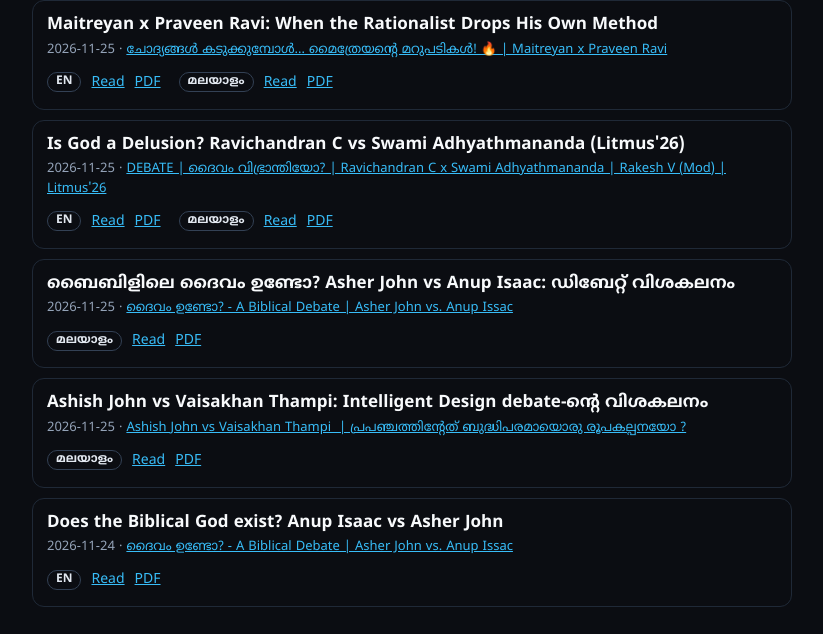
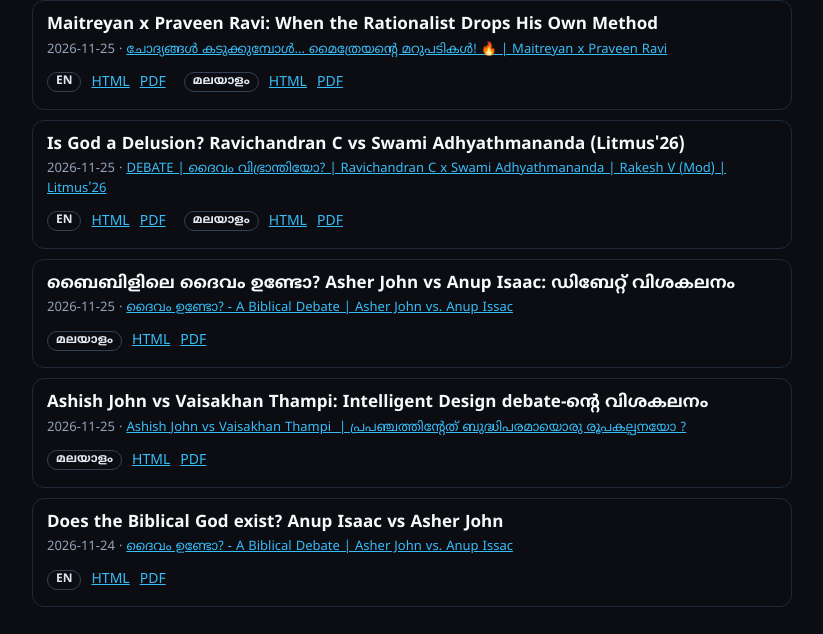
Before and after one commit to kaippally/K-Ai-Repo, a plain HTML site: page index.html in a window 1280 px wide. Shown: the part 147-781 px from the top of the page, without its empty margins (228-1051 px from the left). Drawn offline with Linux system fonts and the light colour scheme.

```diff
--- a/index.html
+++ b/index.html
@@ -13,9 +13,9 @@ footer { margin-top: 28px; font-size: 12px; color: #64748b }
 </style></head><body><main><h1>Media Monitor — debate reports</h1>
 <p>Debate analyses by Kaipp's AI Repo, written from an atheist, rationalist perspective, in English and Malayalam. Every time in a report links to that moment of the video.</p>
 <ul>
-<li><a class="t" href="reports/2026-11-25-IO3Bp7yGy5A-en-r15/">Maitreyan x Praveen Ravi: When the Rationalist Drops His Own Method</a><em>2026-11-25 · <a href="https://www.youtube.com/watch?v=IO3Bp7yGy5A">ചോദ്യങ്ങൾ കടുക്കുമ്പോൾ… മൈത്രേയന്റെ മറുപടികൾ! 🔥 | Maitreyan x Praveen Ravi</a></em><div><span class="l"><b>EN</b><a href="reports/2026-11-25-IO3Bp7yGy5A-en-r15/">Read</a><a href="reports/2026-11-25-IO3Bp7yGy5A-en-r15/report.pdf">PDF</a></span><span class="l"><b>മലയാളം</b><a href="reports/2026-11-25-IO3Bp7yGy5A-ml-r16/">Read</a><a href="reports/2026-11-25-IO3Bp7yGy5A-ml-r16/report.pdf">PDF</a></span></div></li>
-<li><a class="t" href="reports/2026-11-25-BlSiOYOCfmM-en-r12/">Is God a Delusion? Ravichandran C vs Swami Adhyathmananda (Litmus'26)</a><em>2026-11-25 · <a href="https://www.youtube.com/watch?v=BlSiOYOCfmM">DEBATE | ദൈവം വിഭ്രാന്തിയോ? | Ravichandran C x Swami Adhyathmananda | Rakesh V (Mod) | Litmus'26</a></em><div><span class="l"><b>EN</b><a href="reports/2026-11-25-BlSiOYOCfmM-en-r12/">Read</a><a href="reports/2026-11-25-BlSiOYOCfmM-en-r12/report.pdf">PDF</a></span><span class="l"><b>മലയാളം</b><a href="reports/2026-11-25-BlSiOYOCfmM-ml-r13/">Read</a><a href="reports/2026-11-25-BlSiOYOCfmM-ml-r13/report.pdf">PDF</a></span></div></li>
-<li><a class="t" href="reports/2026-11-25-5UsZQfrL-50-ml-r5/">ബൈബിളിലെ ദൈവം ഉണ്ടോ? Asher John vs Anup Isaac: ഡിബേറ്റ് വിശകലനം</a><em>2026-11-25 · <a href="https://www.youtube.com/watch?v=5UsZQfrL-50">ദൈവം ഉണ്ടോ? - A Biblical Debate | Asher John vs. Anup Issac</a></em><div><span class="l"><b>മലയാളം</b><a href="reports/2026-11-25-5UsZQfrL-50-ml-r5/">Read</a><a href="reports/2026-11-25-5UsZQfrL-50-ml-r5/report.pdf">PDF</a></span></div></li>
-<li><a class="t" href="reports/2026-11-25-TtBZ5JVNRWA-ml-r4/">Ashish John vs Vaisakhan Thampi: Intelligent Design debate-ന്റെ വിശകലനം</a><em>2026-11-25 · <a href="https://www.youtube.com/watch?v=TtBZ5JVNRWA">Ashish John vs Vaisakhan Thampi  | പ്രപഞ്ചത്തിന്റേത് ബുദ്ധിപരമായൊരു രൂപകല്പനയോ ?</a></em><div><span class="l"><b>മലയാളം</b><a href="reports/2026-11-25-TtBZ5JVNRWA-ml-r4/">Read</a><a href="reports/2026-11-25-TtBZ5JVNRWA-ml-r4/report.pdf">PDF</a></span></div></li>
-<li><a class="t" href="reports/2026-11-24-5UsZQfrL-50-en-r1/">Does the Biblical God exist? Anup Isaac vs Asher John</a><em>2026-11-24 · <a href="https://www.youtube.com/watch?v=5UsZQfrL-50">ദൈവം ഉണ്ടോ? - A Biblical Debate | Asher John vs. Anup Issac</a></em><div><span class="l"><b>EN</b><a href="reports/2026-11-24-5UsZQfrL-50-en-r1/">Read</a><a href="reports/2026-11-24-5UsZQfrL-50-en-r1/report.pdf">PDF</a></span></div></li>
+<li><a class="t" href="reports/2026-11-25-IO3Bp7yGy5A-en-r15/">Maitreyan x Praveen Ravi: When the Rationalist Drops His Own Method</a><em>2026-11-25 · <a href="https://www.youtube.com/watch?v=IO3Bp7yGy5A">ചോദ്യങ്ങൾ കടുക്കുമ്പോൾ… മൈത്രേയന്റെ മറുപടികൾ! 🔥 | Maitreyan x Praveen Ravi</a></em><div><span class="l"><b>EN</b><a href="reports/2026-11-25-IO3Bp7yGy5A-en-r15/">HTML</a><a href="reports/2026-11-25-IO3Bp7yGy5A-en-r15/report.pdf">PDF</a></span><span class="l"><b>മലയാളം</b><a href="reports/2026-11-25-IO3Bp7yGy5A-ml-r16/">HTML</a><a href="reports/2026-11-25-IO3Bp7yGy5A-ml-r16/report.pdf">PDF</a></span></div></li>
+<li><a class="t" href="reports/2026-11-25-BlSiOYOCfmM-en-r12/">Is God a Delusion? Ravichandran C vs Swami Adhyathmananda (Litmus'26)</a><em>2026-11-25 · <a href="https://www.youtube.com/watch?v=BlSiOYOCfmM">DEBATE | ദൈവം വിഭ്രാന്തിയോ? | Ravichandran C x Swami Adhyathmananda | Rakesh V (Mod) | Litmus'26</a></em><div><span class="l"><b>EN</b><a href="reports/2026-11-25-BlSiOYOCfmM-en-r12/">HTML</a><a href="reports/2026-11-25-BlSiOYOCfmM-en-r12/report.pdf">PDF</a></span><span class="l"><b>മലയാളം</b><a href="reports/2026-11-25-BlSiOYOCfmM-ml-r13/">HTML</a><a href="reports/2026-11-25-BlSiOYOCfmM-ml-r13/report.pdf">PDF</a></span></div></li>
+<li><a class="t" href="reports/2026-11-25-5UsZQfrL-50-ml-r5/">ബൈബിളിലെ ദൈവം ഉണ്ടോ? Asher John vs Anup Isaac: ഡിബേറ്റ് വിശകലനം</a><em>2026-11-25 · <a href="https://www.youtube.com/watch?v=5UsZQfrL-50">ദൈവം ഉണ്ടോ? - A Biblical Debate | Asher John vs. Anup Issac</a></em><div><span class="l"><b>മലയാളം</b><a href="reports/2026-11-25-5UsZQfrL-50-ml-r5/">HTML</a><a href="reports/2026-11-25-5UsZQfrL-50-ml-r5/report.pdf">PDF</a></span></div></li>
+<li><a class="t" href="reports/2026-11-25-TtBZ5JVNRWA-ml-r4/">Ashish John vs Vaisakhan Thampi: Intelligent Design debate-ന്റെ വിശകലനം</a><em>2026-11-25 · <a href="https://www.youtube.com/watch?v=TtBZ5JVNRWA">Ashish John vs Vaisakhan Thampi  | പ്രപഞ്ചത്തിന്റേത് ബുദ്ധിപരമായൊരു രൂപകല്പനയോ ?</a></em><div><span class="l"><b>മലയാളം</b><a href="reports/2026-11-25-TtBZ5JVNRWA-ml-r4/">HTML</a><a href="reports/2026-11-25-TtBZ5JVNRWA-ml-r4/report.pdf">PDF</a></span></div></li>
+<li><a class="t" href="reports/2026-11-24-5UsZQfrL-50-en-r1/">Does the Biblical God exist? Anup Isaac vs Asher John</a><em>2026-11-24 · <a href="https://www.youtube.com/watch?v=5UsZQfrL-50">ദൈവം ഉണ്ടോ? - A Biblical Debate | Asher John vs. Anup Issac</a></em><div><span class="l"><b>EN</b><a href="reports/2026-11-24-5UsZQfrL-50-en-r1/">HTML</a><a href="reports/2026-11-24-5UsZQfrL-50-en-r1/report.pdf">PDF</a></span></div></li>
 </ul><footer>© Nishad Kaippally (Kaipps Cafe). Educational material built with several private and public AI models — not for sale, reuse or republication, including on any YouTube channel, without explicit permission.</footer></main></body></html>
```
Also changed, not shown: 1 other file.
